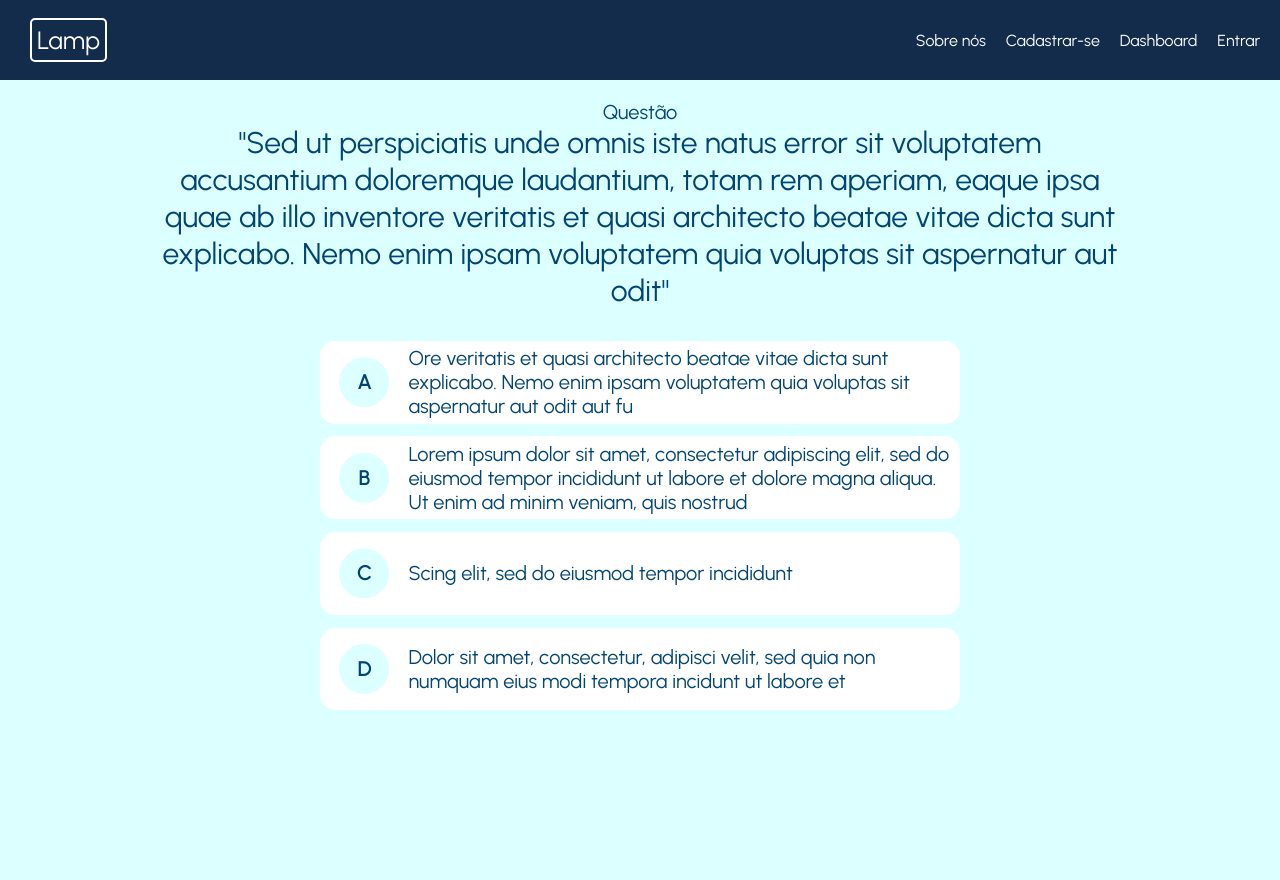
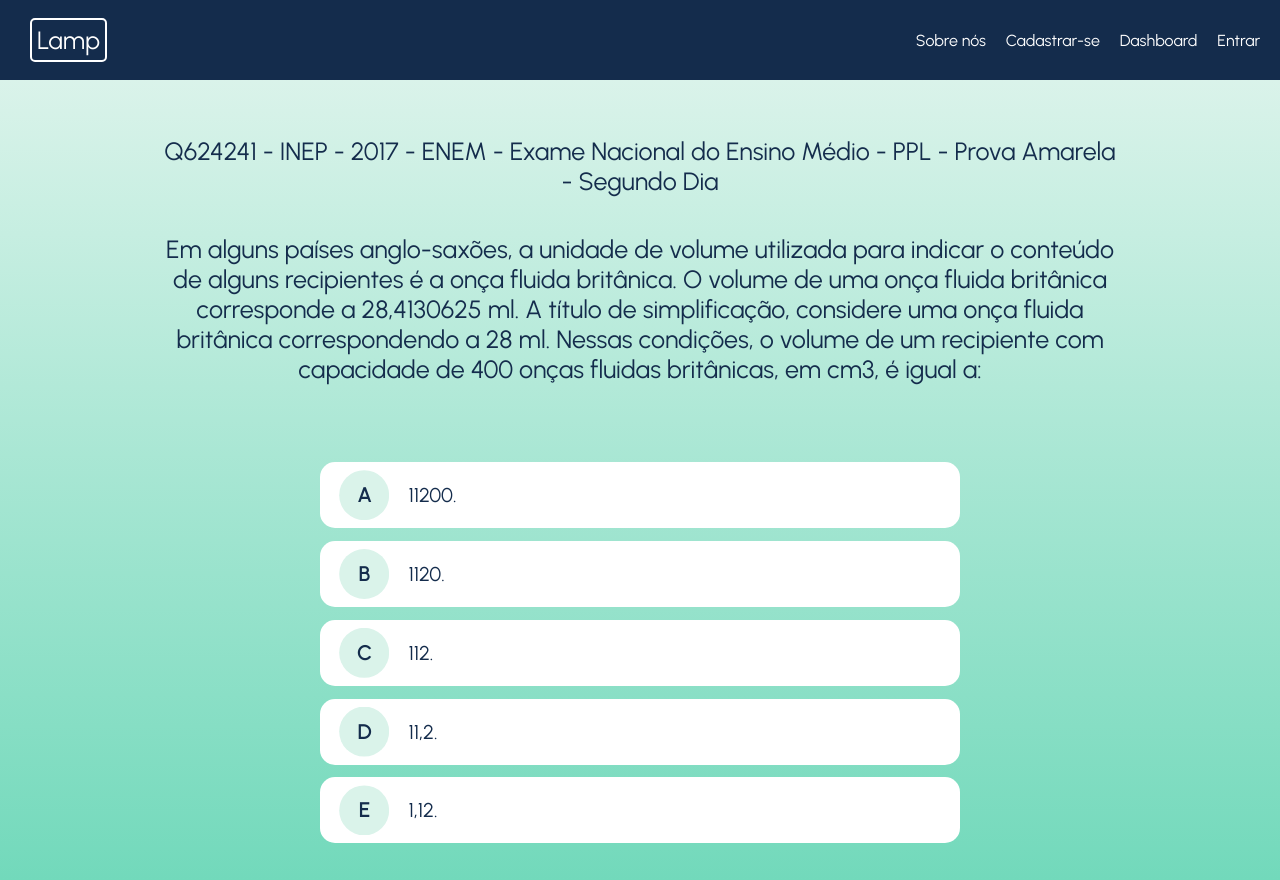
Before and after one commit to mazzali01/Lamp, a PHP site: page /quizzes.html in a window 1280 px wide. Run offline with PHP 8.4, Linux system fonts and the light colour scheme.

Commit message:
Ajusta o estilo da pagina de quizz

```diff
--- a/quizzes.html
+++ b/quizzes.html
@@ -19,31 +19,36 @@
     </div>
 
     <div id="containerquizz">
-        <div class=pergunta>
-            <p id="titulo">Questão</p>
-            <p>"Sed ut perspiciatis unde omnis iste natus error sit voluptatem accusantium doloremque laudantium, totam
-                rem aperiam, eaque ipsa quae ab illo inventore veritatis et quasi architecto beatae vitae dicta sunt
-                explicabo. Nemo enim ipsam voluptatem quia voluptas sit aspernatur aut odit"</p>
+        <div id="pergunta">
+            <p id="titulo">Q624241 - INEP - 2017 - ENEM - Exame Nacional do Ensino Médio - PPL - Prova Amarela - Segundo Dia</p>
+            <p>Em alguns países anglo-saxões, a unidade de volume utilizada para indicar o conteúdo de alguns
+                recipientes é a onça fluida britânica. O volume de uma onça fluida britânica corresponde a 28,4130625
+                ml.
+                A título de simplificação, considere uma onça fluida britânica correspondendo a 28 ml.
+                Nessas condições, o volume de um recipiente com capacidade de 400 onças fluidas britânicas, em cm3, é
+                igual a:
+            </p>
         </div>
-        <div class="quizopc">
+        <div id="quizopc">
             <div class="resposta">
                 <h3>A</h3>
-                <p>Ore veritatis et quasi architecto beatae vitae dicta sunt explicabo. Nemo enim ipsam voluptatem quia
-                    voluptas sit aspernatur aut odit aut fu</p>
+                <p>11200.</p>
             </div>
             <div class="resposta">
                 <h3>B</h3>
-                <p>Lorem ipsum dolor sit amet, consectetur adipiscing elit, sed do eiusmod tempor incididunt ut labore
-                    et dolore magna aliqua. Ut enim ad minim veniam, quis nostrud</p>
+                <p>1120.</p>
             </div>
             <div class="resposta">
                 <h3>C</h3>
-                <p>Scing elit, sed do eiusmod tempor incididunt </p>
+                <p>112.</p>
             </div>
             <div class="resposta">
                 <h3>D</h3>
-                <p>Dolor sit amet, consectetur, adipisci velit, sed quia non numquam eius modi tempora incidunt ut
-                    labore et</p>
+                <p>11,2.</p>
+            </div>
+            <div class="resposta">
+                <h3>E</h3>
+                <p>1,12.</p>
             </div>
         </div>
     </div>
--- a/style.css
+++ b/style.css
@@ -17,26 +17,19 @@ a {
 }
 
 :root {
-    --nav-color: #142c4c;
-    --body-bg: #daf3ea;
-    --body-bg2: #72d9bb;
-    --text-color: #0d0f36;
-    --about-us: #35c594;
+    --color1: #daf3ea;
+    --color2: #72d9bb;
+    --color3: #35c594;
+    --color4: #142c4c;
+    --color5: #0d0f36;
     --padding-1: 30px;
     --padding-2: 60px;
     --padding-3: 180px;
 }
 
-.dark-mode:root {
-    --body-bg: #142d4c;
-    --body-bg2: #0d0f36;
-    --text-color: #dcf2ef;
-    --about-us: #35c594;
-}
-
 
 body {
-    background-color: var(--body-bg);
+    background-color: var(--color1);
     min-height: 100vh;
     max-width: 100vw;
     overflow-x: hidden;
--- a/stylequizz.css
+++ b/stylequizz.css
@@ -16,10 +16,14 @@ a {
     src: url("static/Urbanist-Regular.ttf");
 }
 :root{
-    --corTexto: #004471;
-    --corTextoDestaque: #ffffff;
-    --fundoQuestaoDestaque: #0FD9DD;
-    --fundoBolinha: #DCFFFF;
+    --color1: #daf3ea;
+    --color2: #72d9bb;
+    --color3: #35c594;
+    --color4: #142c4c;
+    --color5: #0d0f36;
+    --padding-1: 30px;
+    --padding-2: 60px;
+    --padding-3: 180px;
 }
 
 #containerquizz {
@@ -30,32 +34,33 @@ a {
     flex-direction: column;
     align-items: center;
     justify-content: center;
-    color: var(--corTexto);
+    color: var(--color4);
+    background: linear-gradient(to top, var(--color2), var(--color1));
 }
 
-.pergunta {
+#pergunta {
     display: flex;
     flex-direction: column;
     align-items: center;
     justify-content: center;
-    height: 15%;
     width: 75%;
-    margin-top: 5%;
 }
 #titulo{
-    font-size: 20px;
+    font-size: 15px;
 }
-.pergunta p{
-    font-size: 30px;
+#pergunta p{
+    font-size: 25px;
     text-align: center;
+    margin-top: 2%;
+    margin-bottom: 2%;
 }
-.quizopc {
+#quizopc {
     display: flex;
     flex-direction: column;
+    justify-content: flex-end;
     align-items: center;
-    height: 70%;
+    height: 55%;
     width: 100%;
-    margin-top: 5%;
 }
 
 .resposta{
@@ -67,7 +72,7 @@ a {
     flex-direction: row;
     align-items: center;
     background-color: rgb(255, 255, 255);
-    color: var(--corTexto);
+    color: var(--color4);
     transition: 0.5s;
 }
 .resposta h3{
@@ -76,7 +81,7 @@ a {
     width: 50px;
     text-align: center;
     margin-left: 3%;
-    background-color: var(--fundoBolinha);
+    background-color: var(--color1);
     display: flex;
     align-items: center;
     justify-content: center;
@@ -88,7 +93,8 @@ a {
     font-size: 20px;
 }
 .resposta:hover{
-    background-color: var(--fundoQuestaoDestaque);
-    color: var(--corTextoDestaque);
-    --fundoBolinha: #004471;
+    background-color: var(--color3);
+    color: white;
+    --color1: var(--color4);
+    cursor: pointer;
 }
```
Also changed, not shown: other parts of style.css (+31 -31 lines).
